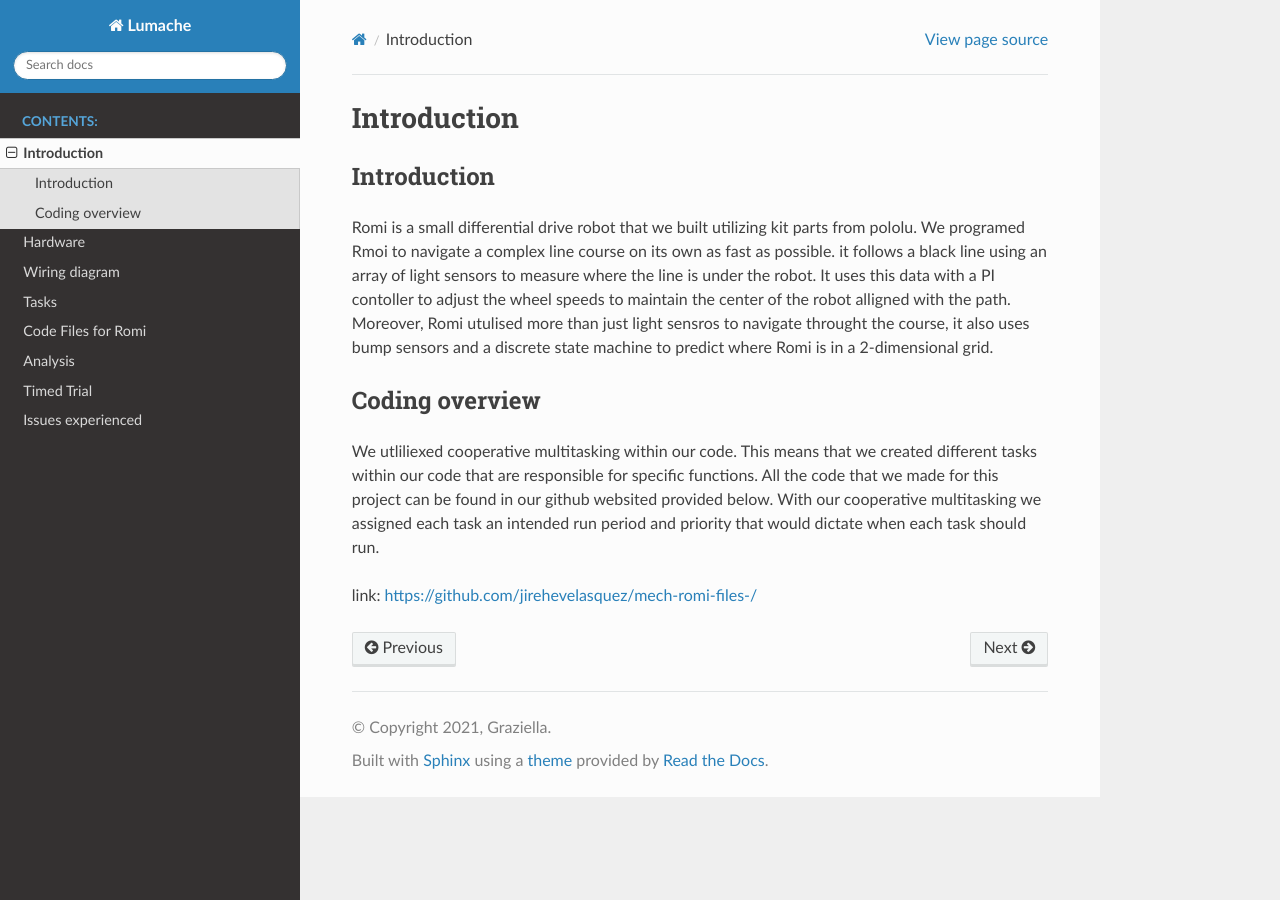
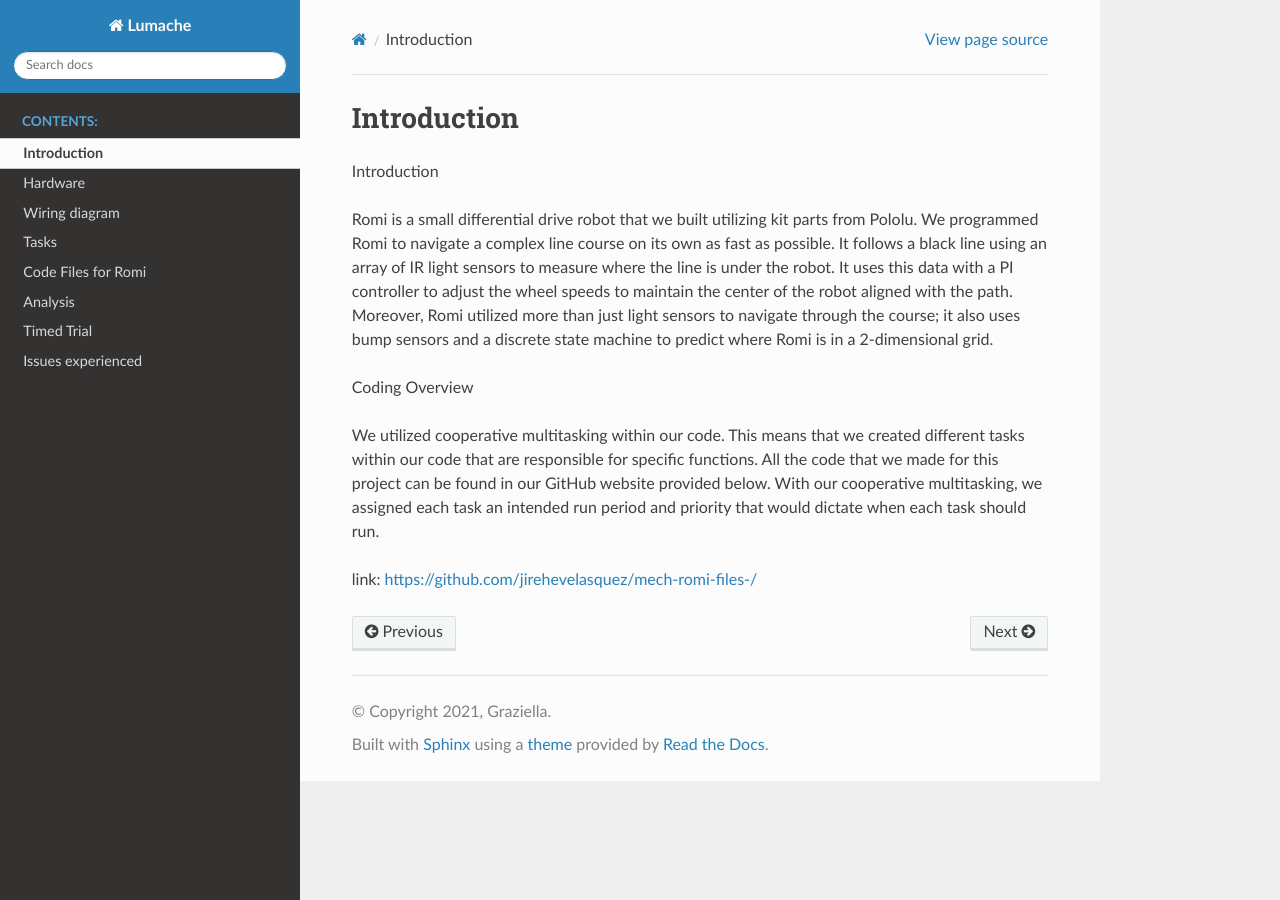
Before and after one commit to jirehevelasquez/mech-romi-files-, a Sphinx documentation site: the page built from docs/source/Introduction.rst, in a window 1280 px wide. Built offline with Sphinx 7.4.7 and the Read the Docs theme 3.1.0, drawn with Linux system fonts in a browser that asks for light colours.

Commit message:
Update Introduction.rst

```diff
--- a/docs/source/Introduction.rst
+++ b/docs/source/Introduction.rst
@@ -2,12 +2,11 @@ Introduction
 ===================================
 
 Introduction
-----------------------------------
-Romi is a small differential drive robot that we built utilizing kit parts from pololu. We programed Rmoi to navigate a complex line course on its own as fast as possible. it follows a black line using an array of light sensors to measure where the line is under the robot. It uses this data with a PI contoller to adjust the wheel speeds to maintain the center of the robot alligned with the path. Moreover, Romi utulised more than just light sensros to navigate throught the course, it also uses bump sensors and a discrete state machine to predict where Romi is in a 2-dimensional grid.
 
+Romi is a small differential drive robot that we built utilizing kit parts from Pololu. We programmed Romi to navigate a complex line course on its own as fast as possible. It follows a black line using an array of IR light sensors to measure where the line is under the robot. It uses this data with a PI controller to adjust the wheel speeds to maintain the center of the robot aligned with the path. Moreover, Romi utilized more than just light sensors to navigate through the course; it also uses bump sensors and a discrete state machine to predict where Romi is in a 2-dimensional grid.
 
-Coding overview
-------------------------------------
-We utliliexed cooperative multitasking within our code. This means that we created different tasks within our code that are responsible for specific functions. All the code that we made for this project can be found in our github websited provided below. With our cooperative multitasking we assigned each task an intended run period and priority that would dictate when each task should run.
+Coding Overview
+
+We utilized cooperative multitasking within our code. This means that we created different tasks within our code that are responsible for specific functions. All the code that we made for this project can be found in our GitHub website provided below. With our cooperative multitasking, we assigned each task an intended run period and priority that would dictate when each task should run.
 
 link:  https://github.com/jirehevelasquez/mech-romi-files-/
```
